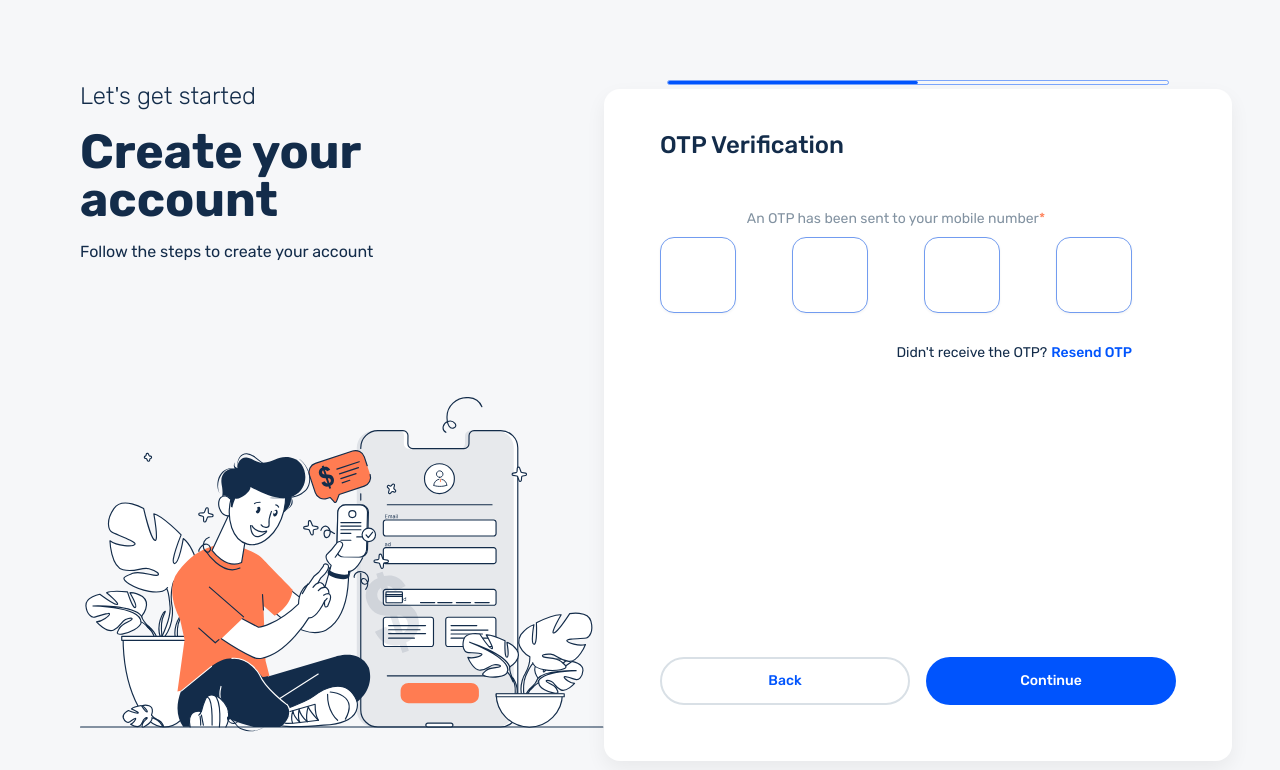
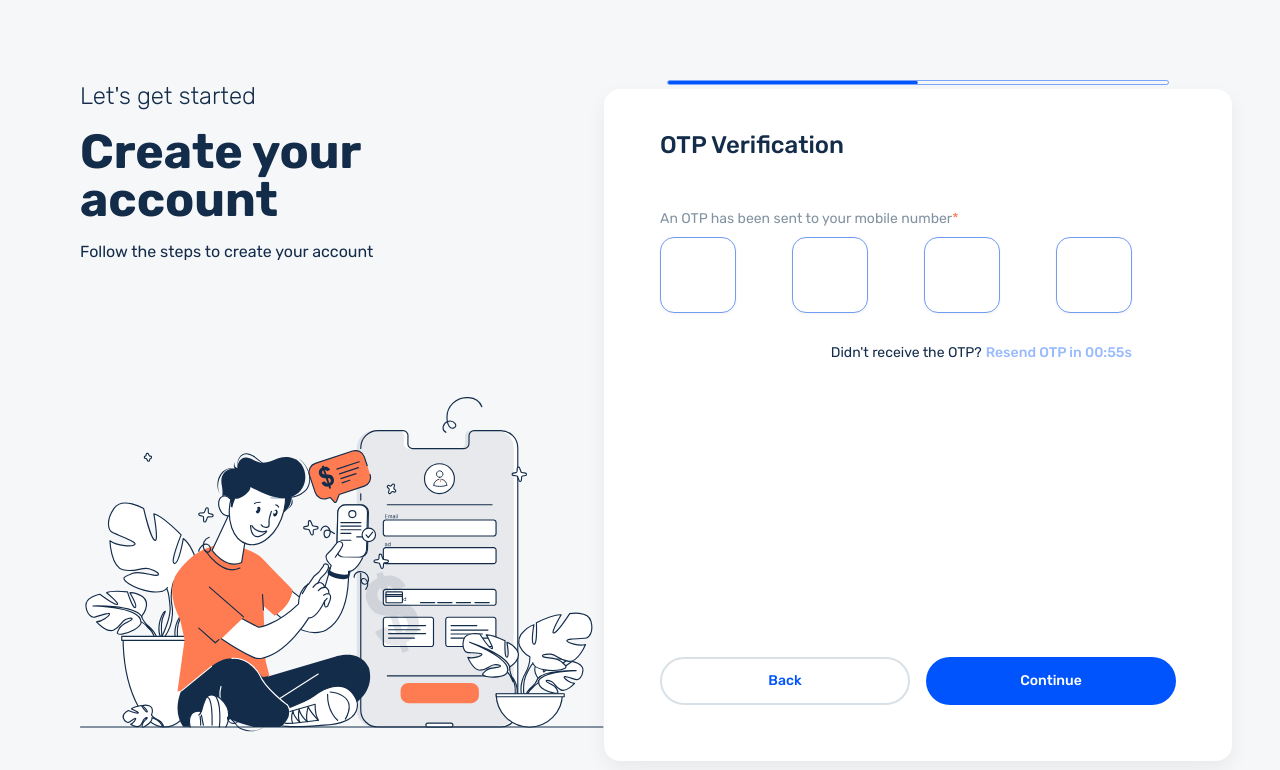
Before and after one commit to Gokul-Gopi/ui-assignment, a Next.js app: page / in a window 1280 px wide. Shown: the top 770 px of the page. Built offline with nearby package versions, Linux system fonts and the light colour scheme.

Commit message:
feat: resend otp logic

```diff
--- a/src/components/home/ConfirmOTP.tsx
+++ b/src/components/home/ConfirmOTP.tsx
@@ -5,8 +5,15 @@ import FormButtons from "./FormButtons";
 import { otpSchema, TOTPSchema } from "@/utils/validationSchema";
 import { zodResolver } from "@hookform/resolvers/zod";
 import { Button } from "@/components/ui/Button";
+import { useEffect, useRef, useState } from "react";
+import { formatTime } from "@/utils/helpers";
+
+const RESEND_OTP_TIME = 60;
 
 const ConfirmOTP = () => {
+  const timeoutRef = useRef<ReturnType<typeof setTimeout> | null>(null);
+  const [resendOtpTime, setResendOtpTime] = useState(RESEND_OTP_TIME);
+
   const form = useForm<TOTPSchema>({
     resolver: zodResolver(otpSchema),
     defaultValues: {
@@ -14,27 +21,52 @@ const ConfirmOTP = () => {
     },
   });
 
+  const formattedTime = formatTime(resendOtpTime);
+
   const onSubmit = form.handleSubmit((data) => {
     console.log({ data });
   });
+
+  const onResendOtp = () => {
+    setResendOtpTime(RESEND_OTP_TIME);
+  };
+
+  useEffect(() => {
+    if (resendOtpTime <= 0) return;
+
+    timeoutRef.current = setTimeout(() => {
+      setResendOtpTime(resendOtpTime - 1);
+    }, 1000);
+
+    return () => {
+      if (timeoutRef.current) {
+        clearTimeout(timeoutRef.current);
+      }
+    };
+  }, [resendOtpTime]);
 
   return (
     <FormProvider {...form}>
       <form onSubmit={onSubmit} className="flex flex-1 flex-col">
         <FormHeader title="OTP Verification" />
 
-        <div className="flex flex-col items-center gap-4 lg:w-fit">
+        <div className="flex flex-col gap-4 max-lg:items-center lg:w-fit">
           <OTPInput
             label="An OTP has been sent to your mobile number"
             required
             name="otp"
-            className="items-center"
+            className="max-lg:items-center"
           />
 
           <div className="flex items-center gap-1 lg:ml-auto">
             <p className="text-sm">Didn't receive the OTP?</p>
-            <Button variant="link" className="px-0">
-              Resend OTP
+            <Button
+              variant="link"
+              className="px-0"
+              disabled={resendOtpTime > 0}
+              onClick={onResendOtp}
+            >
+              Resend OTP {resendOtpTime > 0 ? `in ${formattedTime}s` : null}
             </Button>
           </div>
         </div>
--- a/src/components/ui/Button.tsx
+++ b/src/components/ui/Button.tsx
@@ -5,7 +5,7 @@ import { Slot } from "radix-ui";
 import { cn } from "@/utils/helpers";
 
 const buttonVariants = cva(
-  "inline-flex shrink-0 items-center justify-center gap-2 rounded-md text-sm font-medium whitespace-nowrap transition-all outline-none focus-visible:border-ring focus-visible:ring-[3px] focus-visible:ring-ring/50 disabled:pointer-events-none disabled:opacity-50 aria-invalid:border-destructive aria-invalid:ring-destructive/20 dark:aria-invalid:ring-destructive/40 [&_svg]:pointer-events-none [&_svg]:shrink-0 [&_svg:not([class*='size-'])]:size-4 rounded-full py-6! cursor-pointer",
+  "inline-flex shrink-0 items-center justify-center gap-2 rounded-md text-sm font-medium whitespace-nowrap transition-all outline-none focus-visible:border-ring focus-visible:ring-[3px] focus-visible:ring-ring/50 disabled:pointer-events-none disabled:opacity-40 disabled:cursor-not-allowed aria-invalid:border-destructive aria-invalid:ring-destructive/20 dark:aria-invalid:ring-destructive/40 [&_svg]:pointer-events-none [&_svg]:shrink-0 [&_svg:not([class*='size-'])]:size-4 rounded-full py-6! cursor-pointer",
   {
     variants: {
       variant: {
--- a/src/utils/helpers.ts
+++ b/src/utils/helpers.ts
@@ -28,3 +28,9 @@ export const COUNTRY_CODES = [
     length: 10,
   },
 ] as const;
+
+export const formatTime = (seconds: number) => {
+  const minutes = Math.floor(seconds / 60);
+  const remainingSeconds = seconds % 60;
+  return `${minutes.toString().padStart(2, "0")}:${remainingSeconds.toString().padStart(2, "0")}`;
+};
```
